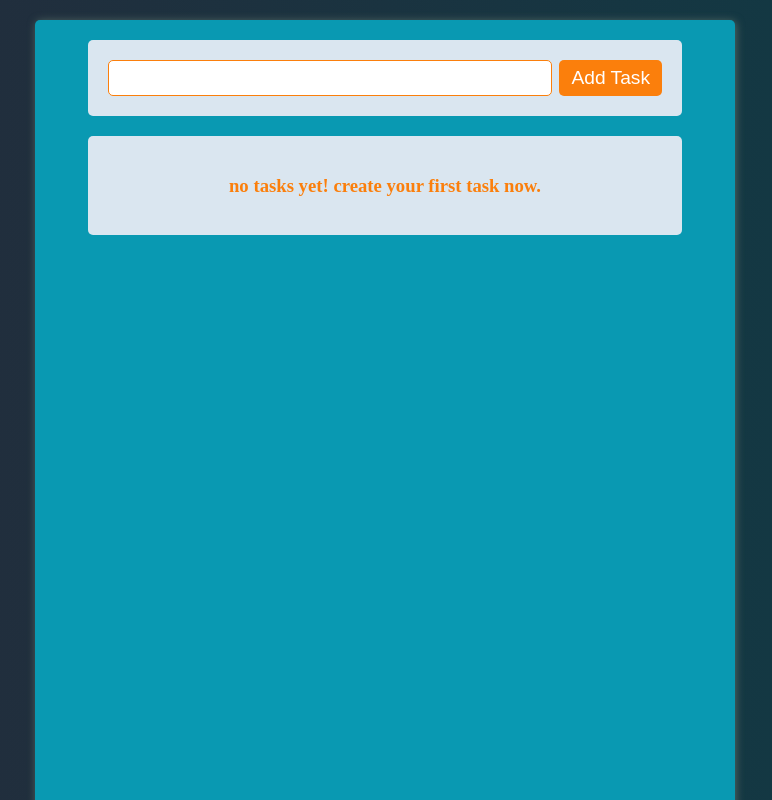
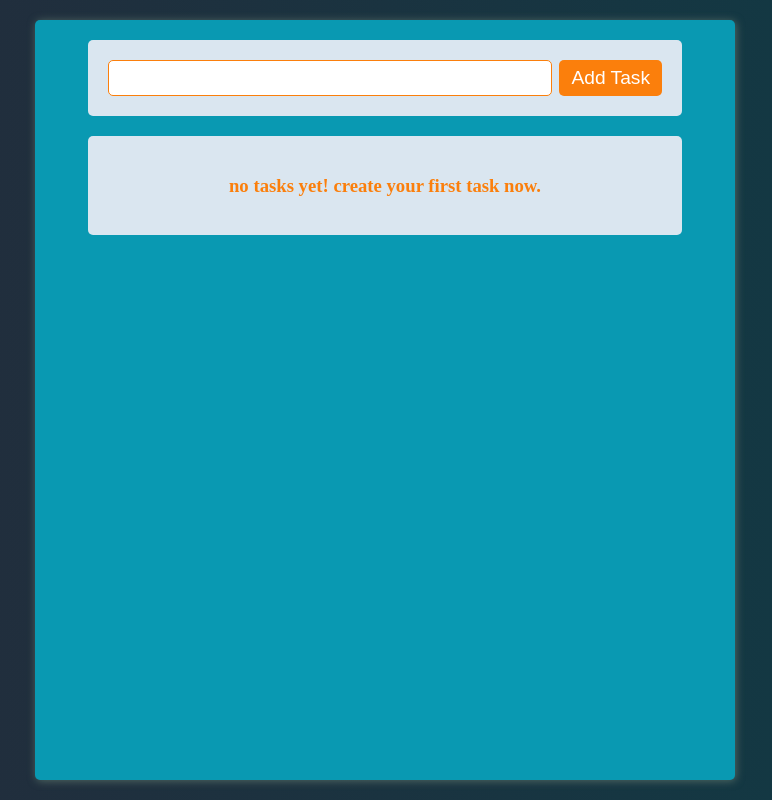
Before and after one commit to youssefali123/taskapp, a plain HTML site: page index.html in a window 1280 px wide. Shown: the top 800 px of the page, without its empty margins (255-1027 px from the left). Drawn offline with nearby package versions, Linux system fonts and the light colour scheme; some packages are replaced by stand-ins of ours; a script that the page names is missing.

Commit message:
Update style2.css

```diff
--- a/style2.css
+++ b/style2.css
@@ -41,7 +41,7 @@ body {
     background-color: rgb(45, 44, 44);
     background-image: linear-gradient(to right, #252b3b, #0f3b45);
     min-height: 100vh;
-    height: 4000px;
+
 }
 
 .container {
```
